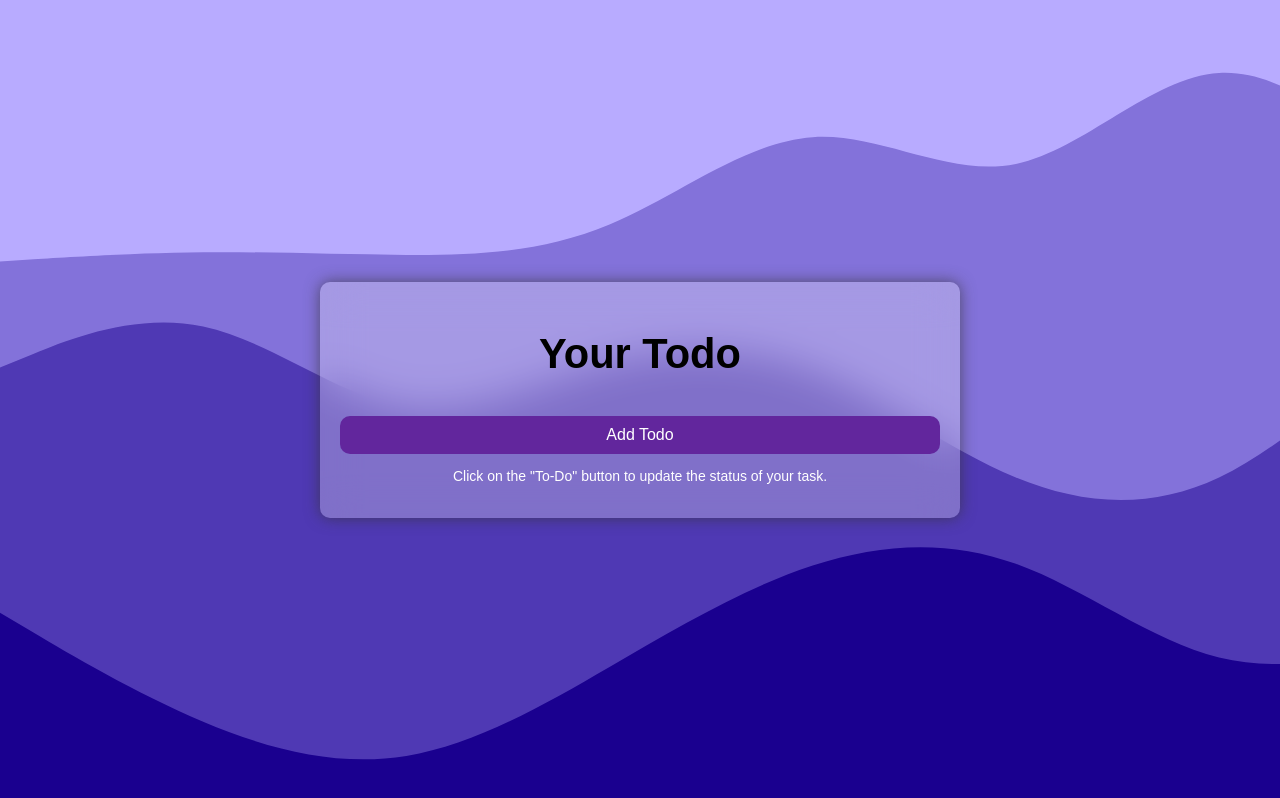
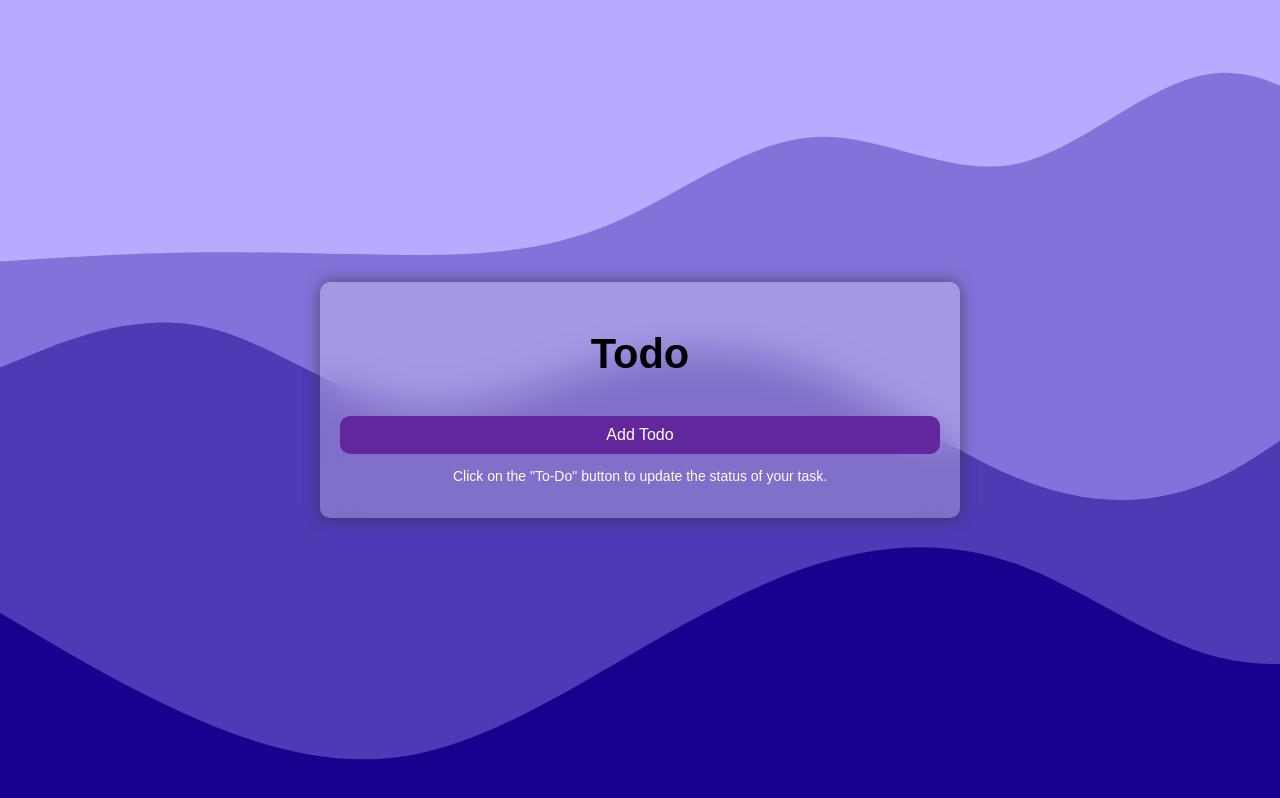
Before and after one commit to Sunscar-Sony/To-Do-WebApp, a React (Create React App) app: page / in a window 1280 px wide. Built offline with nearby package versions, Linux system fonts and the light colour scheme.

Commit message:
Update Header.jsx

```diff
--- a/src/components/Header.jsx
+++ b/src/components/Header.jsx
@@ -1,6 +1,6 @@
 const Header = () => {
     return (
-        <h1 className="header">Your Todo</h1>
+        <h1 className="header">Todo</h1>
     );
 }
 
```
